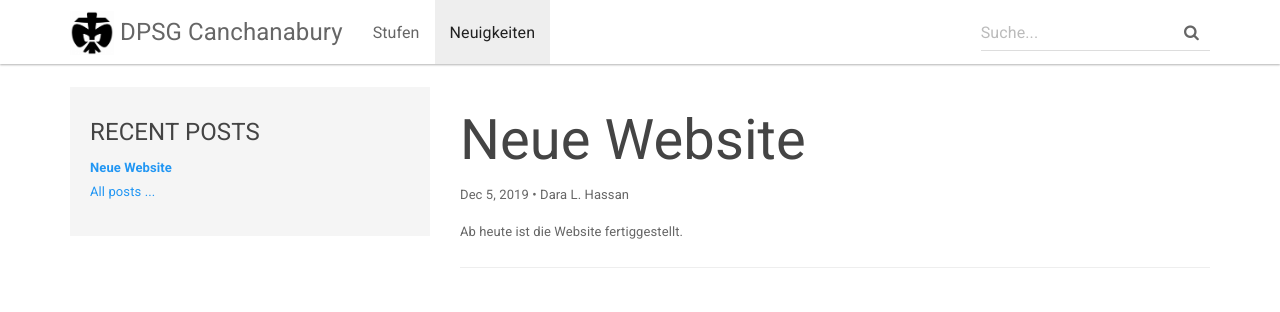
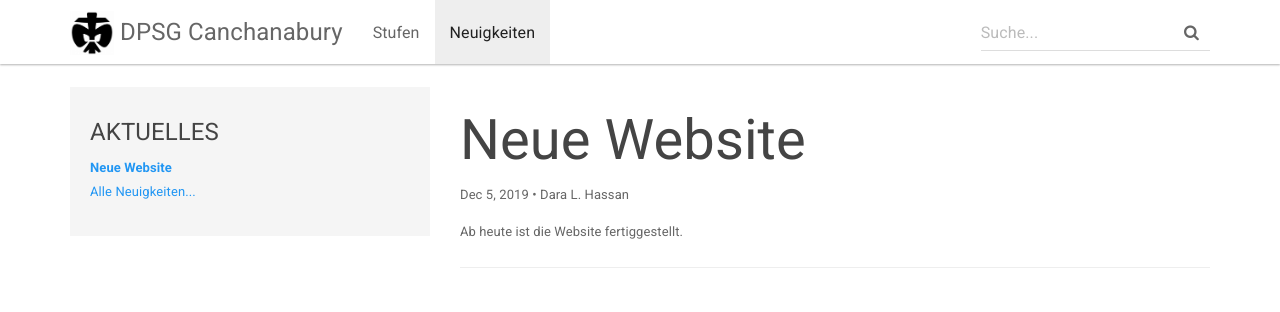
Before and after one commit to DPSG-Canchanabury/Website, a Jekyll site: the page built from docs/_posts/2019-12-05-neue-website.md, in a window 1280 px wide. Shown: the top 312 px of the page. Built offline with Jekyll 4.4.1, drawn with Linux system fonts in a browser that asks for light colours; comment, search, counter and statistics services are not loaded.

Commit message:
Update post.html

```diff
--- a/docs/_layouts/post.html
+++ b/docs/_layouts/post.html
@@ -7,12 +7,12 @@ layout: default
 
         <div class="col-md-4">
             <div class="well">
-                <h4>RECENT POSTS</h4>
+                <h4>AKTUELLES</h4>
                 <ul class="list-unstyled post-list-container">
                     {% for post in site.posts limit:10 %}
                     <li><a href="{{ post.url | relative_url }}" {% if page.title==post.title %} class="active" {% endif %}>{{ post.title }}</a></li>
                     {% endfor %}
-                    <li><a href="{{ "/allposts" | relative_url }}">All posts ...</a></li>
+                    <li><a href="{{ "/allposts" | relative_url }}">Alle Neuigkeiten...</a></li>
                 </ul>
             </div>
         </div>
```
